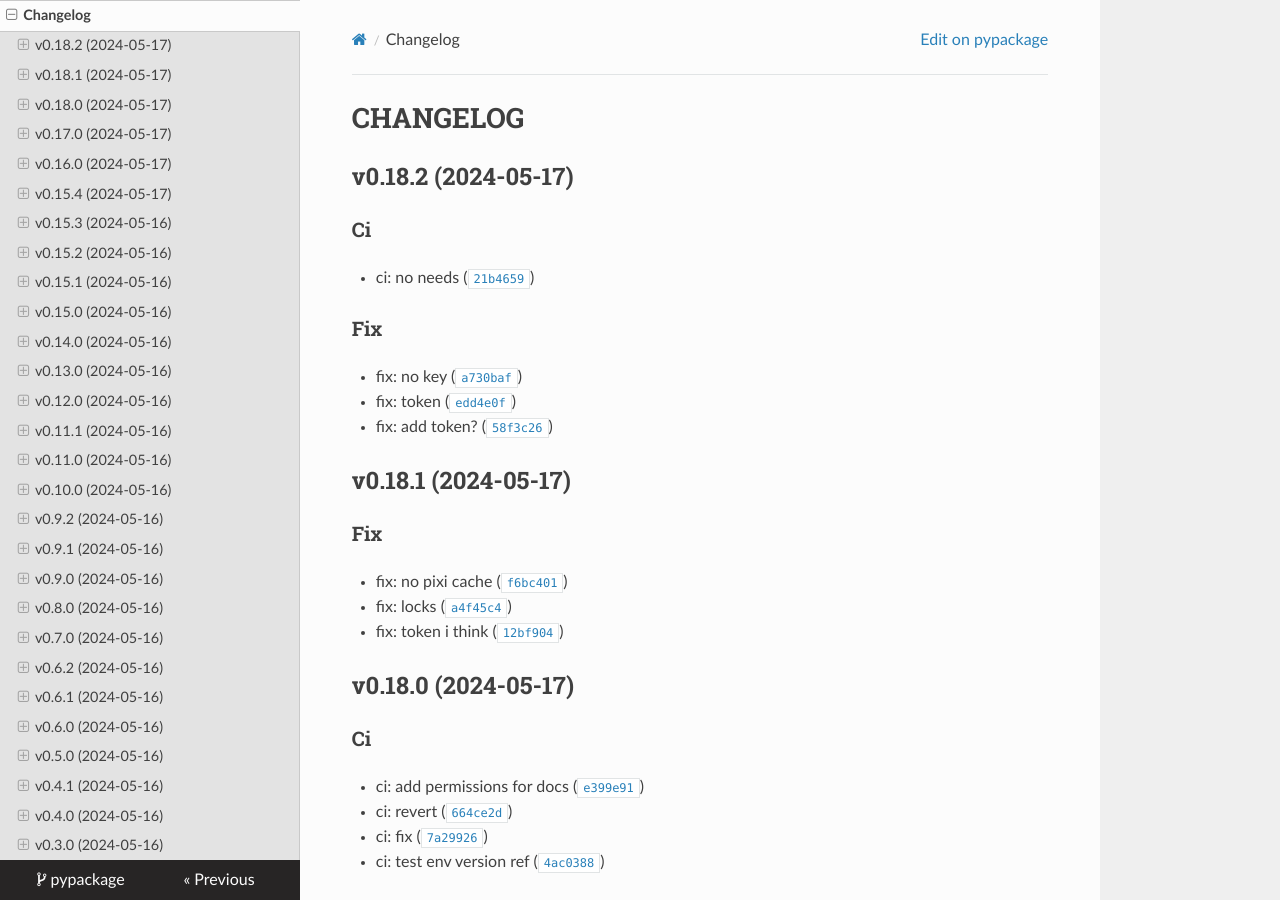
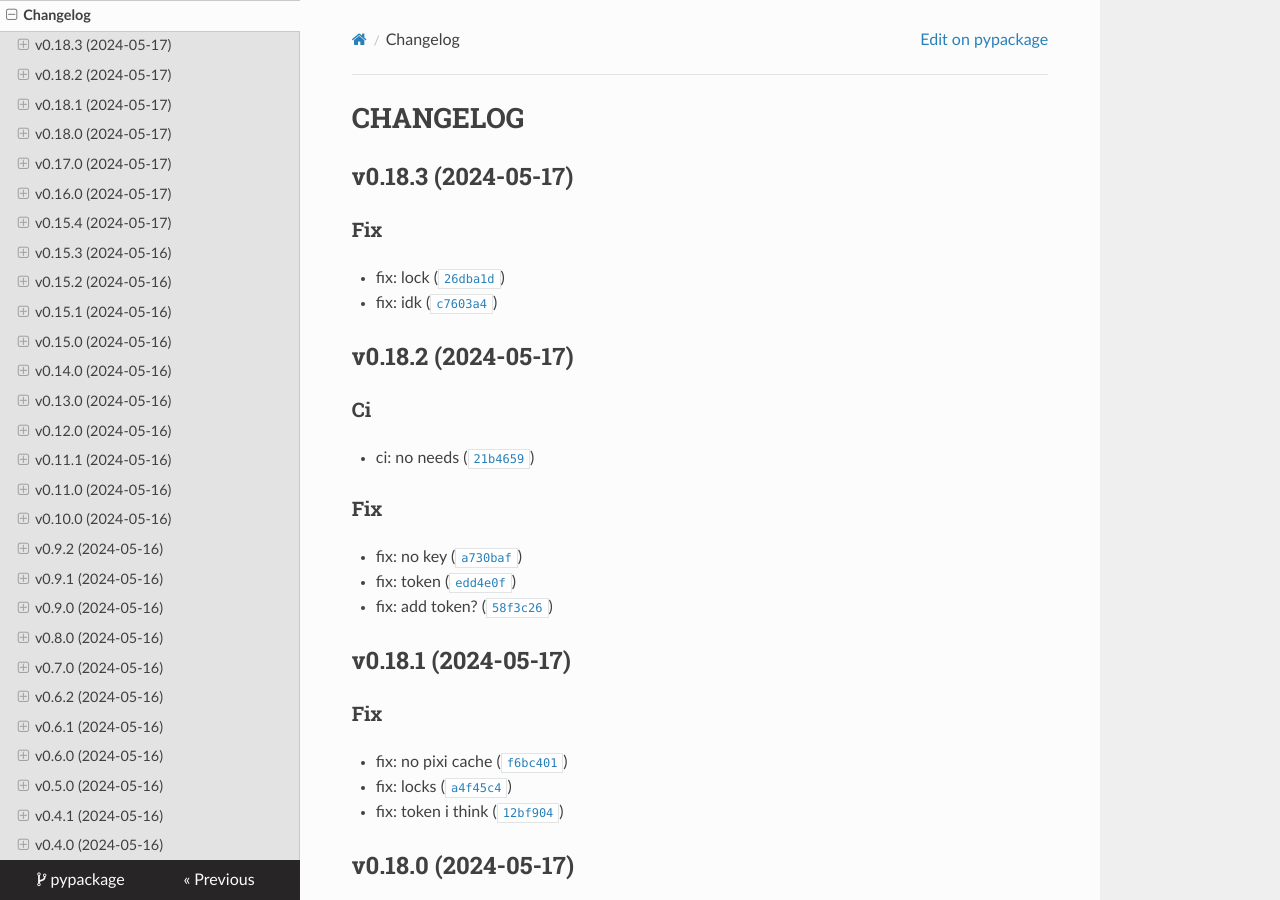
Before and after one commit to jjjermiah/pypackage, an MkDocs documentation site: the page built from docs/CHANGELOG.md, in a window 1280 px wide and 900 px high. Built offline with MkDocs 1.6.1, drawn with Linux system fonts in a browser that asks for light colours; nearby versions of some CDN libraries.

Commit message:
0.18.3
Automatically generated by python-semantic-release

```diff
--- a/docs/CHANGELOG.md
+++ b/docs/CHANGELOG.md
@@ -1,5 +1,14 @@
 # CHANGELOG
 
+
+
+## v0.18.3 (2024-05-17)
+
+### Fix
+
+* fix: lock ([`26dba1d`](https://github.com/jjjermiah/pypackage/commit/26dba1d47c1bb8085c010ea616040598932dac22))
+
+* fix: idk ([`c7603a4`](https://github.com/jjjermiah/pypackage/commit/c7603a436f4a2decfb1d35b2508ad715a5face2a))
 
 
 ## v0.18.2 (2024-05-17)
--- a/pyproject.toml
+++ b/pyproject.toml
@@ -3,7 +3,7 @@
 #__________________________________________________________________________________________________#
 [project]
 name = "testmypixipkg"
-version = "0.18.2"
+version = "0.18.3"
 description = "Add a short description here"
 license = "MIT"
 readme = "README.md"
--- a/src/testmypixipkg/__init__.py
+++ b/src/testmypixipkg/__init__.py
@@ -1,3 +1,3 @@
 """This is a docstring for the public package."""
 
-version = "0.18.2"
+version = "0.18.3"
```
